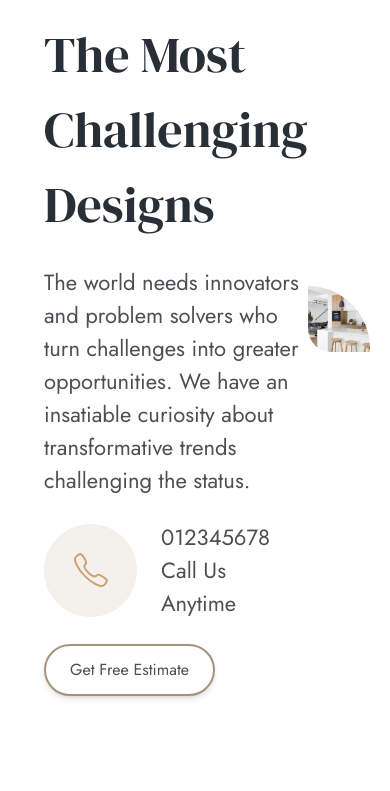
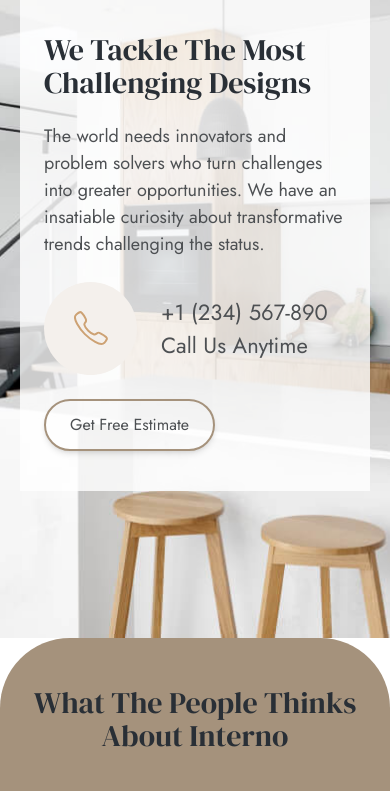
Before and after one commit to viiktory/interior-app, a React (Vite) app: page / in a window 390 px wide. Shown: the part 1174-1965 px from the top of the page. Built offline with nearby package versions, Linux system fonts and the light colour scheme; no server answers; the database is empty.

Commit message:
feat: change styles page Reviews

```diff
--- a/package.json
+++ b/package.json
@@ -12,6 +12,7 @@
     "antd": "^5.24.6",
     "axios": "^1.6.7",
     "firebase": "^11.5.0",
+    "framer-motion": "^12.6.3",
     "postcss": "^8.5.3",
     "react": "^18.2.0",
     "react-dom": "^18.2.0",
--- a/src/components/About/ContactSection.tsx
+++ b/src/components/About/ContactSection.tsx
@@ -2,37 +2,57 @@ import { FC } from 'react'
 import phoneImage from '@/assets/phone.svg'
 import contactImage from '@/assets/kitchen.jpg'
 import Btn from '@/components/Btn/Btn'
+import { motion } from 'framer-motion'
 
 const ContactSection: FC = () => {
   return (
-    <section className="pb-24">
-      <div className="max-w-container flex justify-between items-center mx-auto px-safe">
-        <div className="max-w-[600px] w-full flex flex-col gap-6 justify-center items-start h-full pl-6">
-          <h1 className="text-title text-primary font-serif ">
+    <section className="relative pb-24">
+      <div
+        className="absolute inset-0 bg-cover bg-center bg-no-repeat md:hidden"
+        style={{ backgroundImage: `url(${contactImage})` }}
+      />
+      <motion.div
+        initial={{ opacity: 0, y: 50 }}
+        whileInView={{ opacity: 1, y: 0 }}
+        viewport={{ once: false, amount: 0.2 }}
+        transition={{ duration: 0.8, ease: 'easeOut' }}
+        className="relative z-10 max-w-container flex flex-col-reverse md:flex-row justify-center items-center mx-auto px-safe gap-12 min-h-[600px] md:min-h-0"
+      >
+        <div className="max-w-[600px] w-full flex flex-col gap-6 justify-center items-start h-full px-6  bg-white/80 md:bg-transparent py-10 md:py-0">
+          <h1 className="text-title text-primary font-serif leading-[1.1] capitalize second-title">
             We Tackle The Most Challenging Designs
           </h1>
-          <p className="text-base text-secondary font-sans">
+          <p className="text-base text-secondary font-sans hero-subtitle">
             The world needs innovators and problem solvers who turn challenges into greater
             opportunities. We have an insatiable curiosity about transformative trends challenging
             the status.
           </p>
           <div className="flex items-center gap-6">
-            <img src={phoneImage} alt="phone" className="w-18 h-18" />
+            <a href="tel:+1234567890" target="_blank" rel="noopener noreferrer">
+              <img src={phoneImage} alt="phone" className="w-18 h-18" />
+            </a>
             <div>
-              <span className="text-base text-secondary font-sans block">012345678</span>
+              <a
+                className="text-base text-secondary font-sans block"
+                href="tel:+1234567890"
+                target="_blank"
+                rel="noopener noreferrer"
+              >
+                +1 (234) 567-890
+              </a>
               <p className="text-base text-secondary font-sans">Call Us Anytime</p>
             </div>
           </div>
           <Btn label={'Get Free Estimate'} />
         </div>
-        <div className="max-w-[600px]">
+        <div className="max-w-[600px] w-full hidden md:block">
           <img
             src={contactImage}
             alt="kitchen"
             className="w-full h-auto rounded-tr-[326px] rounded-bl-[123px] object-cover"
           />
         </div>
-      </div>
+      </motion.div>
     </section>
   )
 }
--- a/src/components/About/Reviews.tsx
+++ b/src/components/About/Reviews.tsx
@@ -1,6 +1,16 @@
 import { FC, useEffect, useState } from 'react'
 import { collection, getDocs } from 'firebase/firestore'
 import { db } from '@/firebase/config'
+
+import { Swiper, SwiperSlide } from 'swiper/react'
+import { Navigation, Pagination, A11y, Autoplay } from 'swiper/modules'
+
+import 'swiper/css'
+import 'swiper/css/navigation'
+import 'swiper/css/pagination'
+import 'swiper/css/scrollbar'
+
+import { motion } from 'framer-motion'
 
 interface ReviewsItem {
   id: string
@@ -40,24 +50,50 @@ const Reviews: FC = () => {
   if (loading) return <p className="text-center py-10">Loading...</p>
 
   return (
-    <section className="max-w-container mx-auto pb-24 bg-bgBeige rounded-[70px]">
-      <div className=" px-safe text-center">
-        <h1 className="text-title text-primary font-serif py-12">
+    <section className="max-w-container mx-auto pb-24 bg-btn-hover rounded-[70px]">
+      <motion.div
+        initial={{ opacity: 0, y: 50 }}
+        whileInView={{ opacity: 1, y: 0 }}
+        viewport={{ once: false, amount: 0.2 }}
+        transition={{ duration: 0.8, ease: 'easeOut' }}
+        className="max-w-container mx-auto px-safe"
+      >
+        <h1 className="text-title text-primary font-serif leading-[1.1] capitalize py-12 text-center second-title">
           What the People Thinks About Interno
         </h1>
-        <div className="flex overflow-x-auto gap-8 scroll-smooth scrollbar-hide px-1">
+        <Swiper
+          modules={[Navigation, Pagination, A11y, Autoplay]}
+          spaceBetween={30}
+          slidesPerView={3}
+          navigation
+          pagination={{ clickable: true }}
+          loop={true}
+          speed={800}
+          autoplay={{
+            delay: 3000,
+            disableOnInteraction: false,
+            pauseOnMouseEnter: true,
+          }}
+          breakpoints={{
+            320: { slidesPerView: 1 },
+            768: { slidesPerView: 2 },
+            1024: { slidesPerView: 3 },
+          }}
+        >
           {items.map((item) => (
+            <SwiperSlide key={item.id} className="h-full px-3">
               <div
-              key={item.id}
-              className="min-w-[350px] max-w-[350px] shrink-0 bg-white flex flex-col gap-6 p-8 rounded-xl shadow-md"
+                className="min-h-[350px] h-full bg-white  rounded-xl p-8 flex flex-col justify-center items-center gap-6
+              text-center transition-all duration-300 ease-in-out transform hover:shadow-xl cart-h"
               >
                 <h3 className="text-cartTitle text-primary font-serif">{item.name}</h3>
                 <span className="text-link text-secondary font-sans">{item.city}</span>
                 <p className="text-base text-secondary font-sans">{item.review}</p>
               </div>
+            </SwiperSlide>
           ))}
-        </div>
-      </div>
+        </Swiper>
+      </motion.div>
     </section>
   )
 }
--- a/src/components/Btn/Btn.tsx
+++ b/src/components/Btn/Btn.tsx
@@ -9,7 +9,7 @@ const Btn: FC<BtnProps> = ({ label, href = '#_' }) => {
   return (
     <a
       href={href}
-      className="relative inline-flex items-center justify-center p-4 px-6 py-3 overflow-hidden font-medium text-indigo-600 transition duration-300 ease-out border-2 border-btn-hover rounded-full shadow-md group"
+      className="relative inline-flex items-center justify-center p-4 px-6 py-3 overflow-hidden font-medium text-indigo-600 transition duration-300 ease-out border-2 border-btn-hover rounded-full shadow-md group hover:shadow-xl"
     >
       <span className="absolute inset-0 flex items-center justify-center w-full h-full text-white duration-300 -translate-x-full bg-btn-hover group-hover:translate-x-0 ease">
         <svg
--- a/src/index.css
+++ b/src/index.css
@@ -39,6 +39,10 @@ img {
   @apply lg:text-titleHome md:text-[60px] text-[40px];
 }
 
+.second-title {
+  @apply lg:text-title md:text-[40px] text-[30px];
+}
+
 .hero-subtitle {
   @apply lg:text-base md:text-[20px] text-[18px];
 }
@@ -46,3 +50,6 @@ img {
 .hero-btn {
   @apply lg:text-base md:text-[20px] text-[18px];
 }
+.cart-h {
+  @apply lg:min-h-[400px] md:min-h-[350px] min-h-[300px];
+}
--- a/src/pages/Home/index.tsx
+++ b/src/pages/Home/index.tsx
@@ -1,15 +1,22 @@
 import { FC } from 'react'
 import bgImage from '@/assets/bg.jpg'
 import Btn from '@/components/Btn/Btn'
+import { motion } from 'framer-motion'
 
 const HomePage: FC = () => {
   return (
     <section
-      className="relative w-full h-screen bg-cover bg-center bg-no-repeat rounded-bl-[300px] overflow-hidden"
+      className="relative w-full h-screen bg-cover bg-center bg-no-repeat rounded-bl-[300px]  overflow-hidden"
       style={{ backgroundImage: `url(${bgImage})` }}
     >
       <div className="max-w-container w-full h-full mx-auto px-safe">
-        <div className="max-w-[600px] w-full flex flex-col gap-6 justify-center items-start h-full pl-6">
+        <motion.div
+          initial={{ opacity: 0, y: 50 }}
+          whileInView={{ opacity: 1, y: 0 }}
+          viewport={{ once: false, amount: 0.2 }}
+          transition={{ duration: 0.8, ease: 'easeOut' }}
+          className="max-w-[600px] w-full flex flex-col gap-6 justify-center items-start h-full pl-6"
+        >
           <h1 className="text-primary font-serif leading-[1.1] capitalize hero-title">
             Let&apos;s Create Your Dream Interior
           </h1>
@@ -18,7 +25,7 @@ const HomePage: FC = () => {
             opportunities.
           </p>
           <Btn label={'Get Started'} />
-        </div>
+        </motion.div>
       </div>
     </section>
   )
--- a/tailwind.config.js
+++ b/tailwind.config.js
@@ -36,20 +36,6 @@ export default {
         'slide-down': 'slideDown 0.4s ease-out',
         'slide-up': 'slideUp 0.4s ease-in',
       },
-      keyframes: {
-        fadeIn: {
-          '0%': { opacity: 0, transform: 'translateY(20px)' },
-          '100%': { opacity: 1, transform: 'translateY(0)' },
-        },
-        slideDown: {
-          '0%': { transform: 'translateY(-100%)', opacity: 0 },
-          '100%': { transform: 'translateY(0)', opacity: 1 },
-        },
-        slideUp: {
-          '0%': { transform: 'translateY(0)', opacity: 1 },
-          '100%': { transform: 'translateY(-100%)', opacity: 0 },
-        },
-      },
     },
   },
   plugins: [require('tailwind-scrollbar-hide')],
```
Also changed, not shown: src/components/About/AboutSection.tsx (+24 -9 lines), 1 other file (tests, documents, lock files or other folders). Lines whose indentation alone changed are shown as unchanged.
